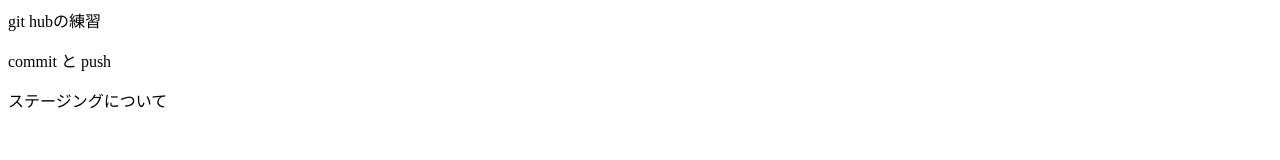
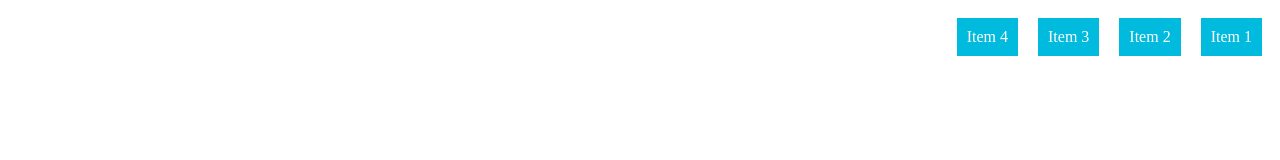
Before and after one commit to tukki0210/GitTest, a plain HTML site: page test.html in a window 1280 px wide. Drawn offline with Linux system fonts and the light colour scheme.

Commit message:
flexboxについて

```diff
--- /dev/null
+++ b/style.css
@@ -0,0 +1,11 @@
+.item {
+    background: #0bd;
+    color: #fff;
+    margin: 10px;
+    padding: 10px;
+}
+
+.container {
+    display: flex;
+    flex-direction: row-reverse;
+}
--- a/test.html
+++ b/test.html
@@ -1,3 +1,18 @@
-<p>git hubの練習</p>
-<p>commit と push</p>
-<p>ステージングについて</p>
+<!DOCTYPE html>
+<html lang="en">
+<head>
+    <meta charset="UTF-8">
+    <meta http-equiv="X-UA-Compatible" content="IE=edge">
+    <meta name="viewport" content="width=device-width, initial-scale=1.0">
+    <link rel="stylesheet" href="style.css">
+    <title>Document</title>
+</head>
+<body>
+    <div class="container">
+        <div class="item">Item 1</div>
+        <div class="item">Item 2</div>
+        <div class="item">Item 3</div>
+        <div class="item">Item 4</div>
+    </div>
+</body>
+</html>
```
